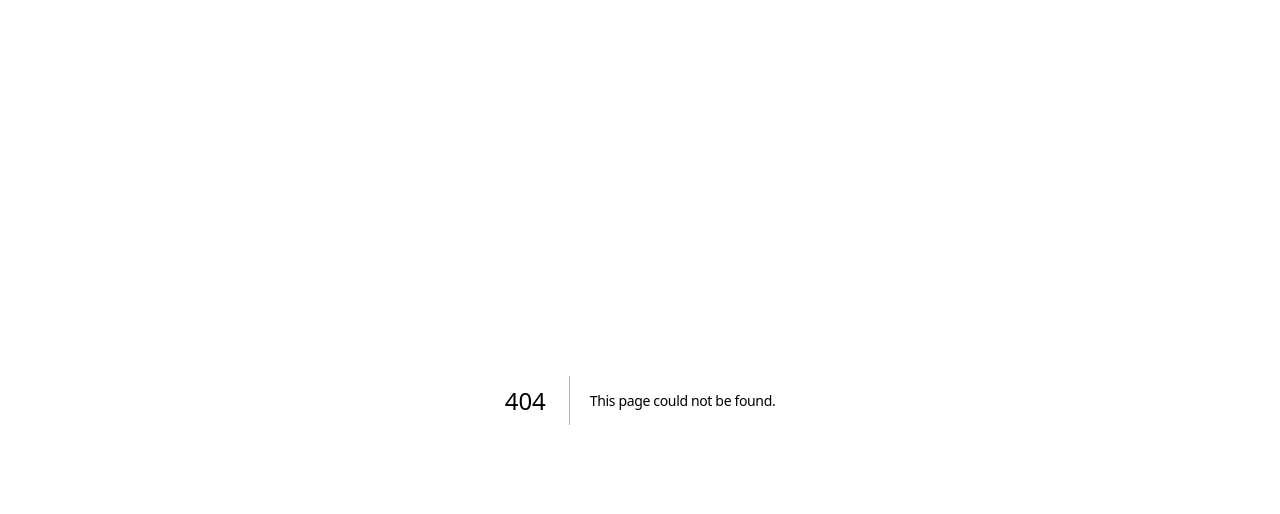
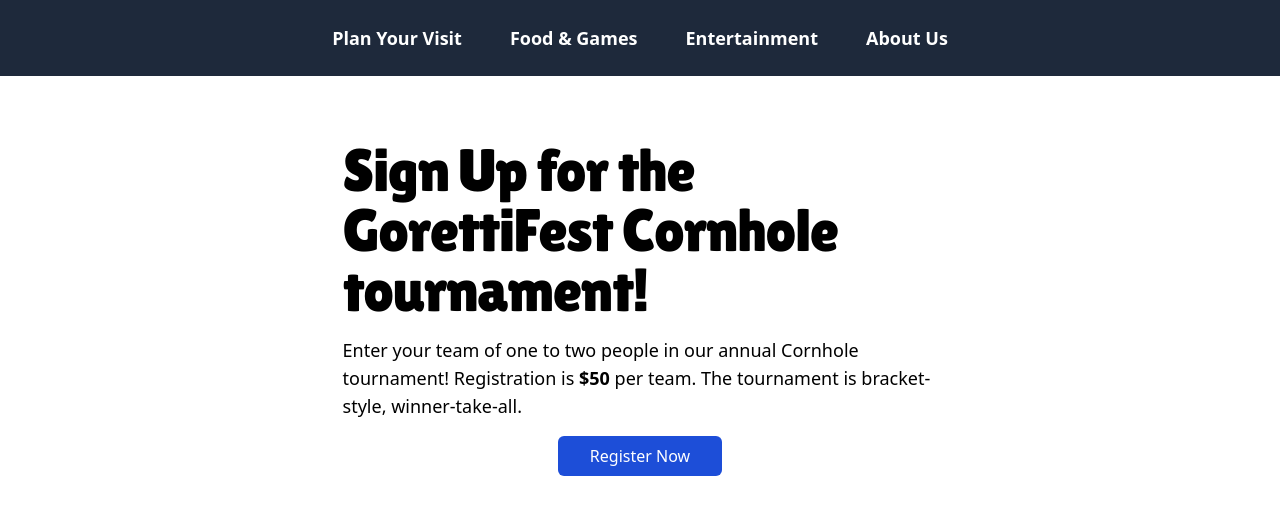
Before and after one commit to ktbartholomew/gorettifest.com, a Next.js app: page /cornhole/register in a window 1280 px wide. Before the commit this address had no page. Shown: the top 514 px of the page. Built offline with nearby package versions, Linux system fonts and the light colour scheme.

Commit message:
move nav and sections into components, add analytics, sketch out cornhole registration page

```diff
--- /dev/null
+++ b/app/cornhole/register/page.tsx
@@ -0,0 +1,35 @@
+import { HeaderNav } from "@/components/header-nav";
+import { PageSection } from "@/components/page-section";
+import { Lilita_One } from "next/font/google";
+const lilita = Lilita_One({ weight: ["400"], subsets: ["latin"] });
+
+export default function CornholeRegister() {
+  return (
+    <>
+      <HeaderNav />
+      <PageSection>
+        <div className="max-w-prose mx-auto">
+          <h2 className={lilita.className + " text-balance"}>
+            Sign Up for the GorettiFest Cornhole tournament!
+          </h2>
+          <p>
+            Enter your team of one to two people in our annual Cornhole
+            tournament! Registration is <strong>$50</strong> per team. The
+            tournament is bracket-style, winner-take-all.
+          </p>
+          <div className="text-center mt-4">
+            <a
+              href="https://square.link/u/XAu8gnpK"
+              target="_blank"
+              rel="noreferrer noopener"
+            >
+              <button className="bg-blue-700 hover:bg-blue-600 text-white rounded-md px-8 py-2">
+                Register Now
+              </button>
+            </a>
+          </div>
+        </div>
+      </PageSection>
+    </>
+  );
+}
--- a/app/layout.tsx
+++ b/app/layout.tsx
@@ -1,5 +1,6 @@
 import type { Metadata } from "next";
 import "./globals.css";
+import { Analytics } from "@vercel/analytics/react";
 import { Lilita_One } from "next/font/google";
 const lilita = Lilita_One({ weight: ["400"], subsets: ["latin"] });
 
@@ -17,7 +18,10 @@ export default function RootLayout({
 }>) {
   return (
     <html lang="en">
-      <body>{children}</body>
+      <body>
+        {children}
+        <Analytics />
+      </body>
     </html>
   );
 }
--- a/app/page.tsx
+++ b/app/page.tsx
@@ -4,6 +4,8 @@ import { Lilita_One } from "next/font/google";
 import headerImage from "@/public/img/IMG_1440.webp";
 import { ImageScrollLoader } from "@/components/image-scroll-loader";
 import { GorettiFestLogo } from "@/components/goretti-fest-logo";
+import { HeaderNav } from "@/components/header-nav";
+import { PageSection } from "@/components/page-section";
 const lilita = Lilita_One({ weight: ["400"], subsets: ["latin"] });
 
 const eventStructuredData = {
@@ -67,43 +69,14 @@ export default function Home() {
           </div>
         </div>
       </section>
-      <nav className={styles.headerNav}>
-        <ul className="md:flex justify-center">
-          <li>
-            <a className={styles.headerNav__link} href="#visit">
-              Plan Your Visit
-            </a>
-          </li>
-          <li>
-            <a className={styles.headerNav__link} href="#food-and-games">
-              Food &amp; Games
-            </a>
-          </li>
-          <li>
-            <a className={styles.headerNav__link} href="#entertainment">
-              Entertainment
-            </a>
-          </li>
-          {/* <li>
-            <a className={styles.headerNav__link} href="#vendors">
-              Vendors
-            </a>
-          </li> */}
-          <li>
-            <a className={styles.headerNav__link} href="#about-us">
-              About Us
-            </a>
-          </li>
-        </ul>
-      </nav>
-      <section id="visit" className={styles.pageSection}>
-        <div className={styles.pageSection__grid}>
+      <HeaderNav />
+      <PageSection id="visit" grid>
         <div>
           <h2 className={lilita.className}>Plan Your Visit</h2>
           <p className="text-2xl my-4">
             Join us for a weekend of fun and festivity at{" "}
-              <strong>GorettiFest</strong>, a fall festival benefiting Saint
-              Maria Goretti Catholic School!
+            <strong>GorettiFest</strong>, a fall festival benefiting Saint Maria
+            Goretti Catholic School!
           </p>
           <table className={styles.infoTable}>
             <tbody>
@@ -156,8 +129,8 @@ export default function Home() {
                   >
                     parking lot on Benge Drive
                   </a>
-                    . It&apos;s just a &frac14; mile walk from the parking lot
-                    to the school.
+                  . It&apos;s just a &frac14; mile walk from the parking lot to
+                  the school.
                 </td>
               </tr>
             </tbody>
@@ -174,18 +147,14 @@ export default function Home() {
             referrerPolicy="no-referrer-when-downgrade"
           ></iframe>
         </div>
-        </div>
-      </section>
-      <div className="overflow-hidden">
-        <section id="food-and-games" className="bg-slate-200">
-          <div className={styles.pageSection}>
-            <div className={styles.pageSection__grid}>
+      </PageSection>
+      <PageSection id="food-and-games" className="bg-slate-200" grid>
         <div>
           <h2 className={lilita.className}>Food &amp; Games</h2>
           <p className="text-2xl">
-                  For generations, homemade cuisine from around the world has
-                  defined GorettiFest. Enjoy a break between snacks and games in
-                  our biergarten!
+            For generations, homemade cuisine from around the world has defined
+            GorettiFest. Enjoy a break between snacks and games in our
+            biergarten!
           </p>
           <p className="text-2xl"></p>
           <table className={styles.infoTable}>
@@ -197,8 +166,7 @@ export default function Home() {
               <tr>
                 <th>German Food</th>
                 <td>
-                        Bratwurst, Sausage on a stick, Sauerkraut, Fried
-                        potatoes
+                  Bratwurst, Sausage on a stick, Sauerkraut, Fried potatoes
                 </td>
               </tr>
               <tr>
@@ -207,9 +175,7 @@ export default function Home() {
               </tr>
               <tr>
                 <th>Caribbean Food</th>
-                      <td>
-                        Beignets, Jerk chicken, Jollof rice (spiced fried rice)
-                      </td>
+                <td>Beignets, Jerk chicken, Jollof rice (spiced fried rice)</td>
               </tr>
               <tr>
                 <th>Asian Food</th>
@@ -218,18 +184,15 @@ export default function Home() {
               <tr>
                 <th>Sweets &amp; Drinks</th>
                 <td>
-                        Paletas (popsicles), Craft on draft biergarten, Soft
-                        drinks, Water
+                  Paletas (popsicles), Craft on draft biergarten, Soft drinks,
+                  Water
                 </td>
               </tr>
             </tbody>
           </table>
         </div>
         <div>
-                <ImageScrollLoader
-                  offScreenDirection="right"
-                  midPointOffset={0.4}
-                >
+          <ImageScrollLoader offScreenDirection="right" midPointOffset={0.4}>
             <Image
               className={[
                 styles.photoWithBorder,
@@ -256,10 +219,7 @@ export default function Home() {
         </div>
 
         <div>
-                <ImageScrollLoader
-                  offScreenDirection="left"
-                  midPointOffset={0.4}
-                >
+          <ImageScrollLoader offScreenDirection="left" midPointOffset={0.4}>
             <Image
               className={[
                 styles.photoWithBorder,
@@ -283,17 +243,17 @@ export default function Home() {
         </div>
         <div>
           <p className="text-2xl">
-                  Test your skills at our annual Cornhole tournament, press your
-                  luck at our carnival games or bingo hall, or set the little
-                  ones loose in our (supervised) bounce houses!
+            Test your skills at our annual Cornhole tournament, press your luck
+            at our carnival games or bingo hall, or set the little ones loose in
+            our (supervised) bounce houses!
           </p>
           <table className={styles.infoTable}>
             <tbody>
               <tr>
                 <th>Cornhole tournament</th>
                 <td>
-                        <a href="">Register in advance</a> to enter. Cash prize
-                        for the winning team!
+                  <a href="">Register in advance</a> to enter. Cash prize for
+                  the winning team!
                 </td>
               </tr>
               <tr>
@@ -302,16 +262,13 @@ export default function Home() {
               </tr>
               <tr>
                 <th>Bingo</th>
-                      <td>
-                        Real bingo with a professional caller and cash prizes
-                      </td>
+                <td>Real bingo with a professional caller and cash prizes</td>
               </tr>
               <tr>
                 <th>Jail</th>
                 <td>
-                        Buy a warrant to put your friends in jail, or pay a
-                        bounty to incarcerate the Principal or Priest! (if you
-                        can catch them)
+                  Buy a warrant to put your friends in jail, or pay a bounty to
+                  incarcerate the Principal or Priest! (if you can catch them)
                 </td>
               </tr>
               <tr>
@@ -321,12 +278,8 @@ export default function Home() {
             </tbody>
           </table>
         </div>
-            </div>
-          </div>
-        </section>
-      </div>
-      <section id="entertainment" className={styles.pageSection}>
-        <div className={styles.pageSection__grid}>
+      </PageSection>
+      <PageSection id="entertainment" grid>
         <div>
           <Image
             className={[
@@ -370,17 +323,13 @@ export default function Home() {
               </tr>
               <tr>
                 <th>For Kids</th>
-                  <td>
-                    Petting zoo, &ldquo;Touch-a-Truck&rdquo;, Confetti eggs
-                  </td>
+                <td>Petting zoo, &ldquo;Touch-a-Truck&rdquo;, Confetti eggs</td>
               </tr>
             </tbody>
           </table>
         </div>
-        </div>
-      </section>
-      <div id="about-us" className="bg-red-700 text-white">
-        <section className={styles.pageSection}>
+      </PageSection>
+      <PageSection id="about-us" className="bg-red-700 text-white">
         <div className="flex justify-evenly justify-items-center">
           <div className="lg:max-w-[50vw]">
             <h2 className={lilita.className}>About GorettiFest</h2>
@@ -398,27 +347,26 @@ export default function Home() {
             <p>
               We&apos;ve been hosting this massive fall event for years! Since
               1964, GorettiFest has brought families throughout Arlington
-                together for a weekend of fun and fellowship. It&apos;s changed
-                a lot over the years, but many of our traditions have been
-                around for decades!
+              together for a weekend of fun and fellowship. It&apos;s changed a
+              lot over the years, but many of our traditions have been around
+              for decades!
             </p>
             <p>
               We hope you&apos;ll join us for GorettiFest this year, knowing
               that every dollar you spend goes directly to helping Saint Maria
-                Goretti provide a one-of-a-kind Catholic education to hundreds
-                of students.
+              Goretti provide a one-of-a-kind Catholic education to hundreds of
+              students.
             </p>
           </div>
         </div>
         <div className="text-center mt-8">
-            &copy; {new Date().getFullYear()} Saint Maria Goretti Catholic
-            School |{" "}
+          &copy; {new Date().getFullYear()} Saint Maria Goretti Catholic School
+          |{" "}
           <a className="text-white" href="mailto:questions@gorettifest.com">
             Contact Us
           </a>
         </div>
-        </section>
-      </div>
+      </PageSection>
       <script
         type="application/ld+json"
         dangerouslySetInnerHTML={{
--- /dev/null
+++ b/components/header-nav.module.css
@@ -0,0 +1,18 @@
+.headerNav {
+  @apply z-10;
+  @apply text-lg;
+  @apply bg-slate-800;
+  @apply font-bold;
+  @apply w-full;
+  @apply text-white;
+}
+
+.headerNav a {
+  @apply block;
+  @apply p-4;
+  @apply md:p-6;
+  @apply text-white;
+  @apply no-underline;
+  @apply hover:bg-slate-700;
+  @apply transition-colors;
+}
--- /dev/null
+++ b/components/header-nav.tsx
@@ -0,0 +1,35 @@
+import styles from "./header-nav.module.css";
+
+export function HeaderNav() {
+  return (
+    <nav className={styles.headerNav}>
+      <ul className="md:flex justify-center">
+        <li>
+          <a className={styles.headerNav__link} href="/#visit">
+            Plan Your Visit
+          </a>
+        </li>
+        <li>
+          <a className={styles.headerNav__link} href="/#food-and-games">
+            Food &amp; Games
+          </a>
+        </li>
+        <li>
+          <a className={styles.headerNav__link} href="/#entertainment">
+            Entertainment
+          </a>
+        </li>
+        {/* <li>
+            <a className={styles.headerNav__link} href="/#vendors">
+              Vendors
+            </a>
+          </li> */}
+        <li>
+          <a className={styles.headerNav__link} href="/#about-us">
+            About Us
+          </a>
+        </li>
+      </ul>
+    </nav>
+  );
+}
--- /dev/null
+++ b/components/page-section.module.css
@@ -0,0 +1,16 @@
+.pageSection {
+  @apply px-4;
+  @apply py-8;
+  @apply md:px-0;
+  @apply md:py-16;
+  @apply md:max-w-[80vw];
+  @apply mx-auto;
+}
+
+.pageSection__grid {
+  @apply grid;
+  @apply md:grid-cols-2;
+  @apply gap-8;
+  @apply gap-y-16;
+  @apply md:gap-y-32;
+}
--- /dev/null
+++ b/components/page-section.tsx
@@ -0,0 +1,26 @@
+import { ReactNode } from "react";
+import styles from "./page-section.module.css";
+
+export function PageSection({
+  id,
+  className,
+  children,
+  grid,
+}: {
+  id?: string;
+  className?: string;
+  grid?: boolean;
+  children: ReactNode;
+}) {
+  return (
+    <div className={["overflow-hidden", className ?? ""].join(" ")}>
+      <section id={id} className={styles.pageSection}>
+        {grid ? (
+          <div className={styles.pageSection__grid}>{children}</div>
+        ) : (
+          children
+        )}
+      </section>
+    </div>
+  );
+}
```
Also changed, not shown: app/page.module.css (+0 -36 lines), package.json (+6 -5 lines), 1 other file (tests, documents, lock files or other folders). Lines whose indentation alone changed are shown as unchanged.
